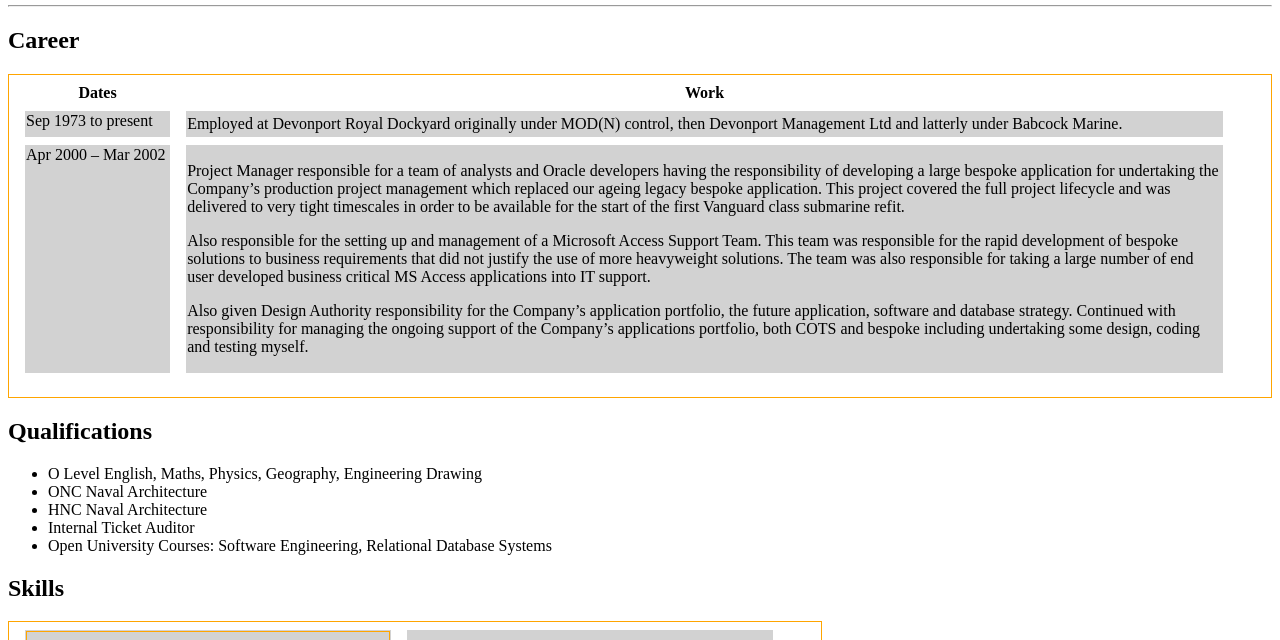
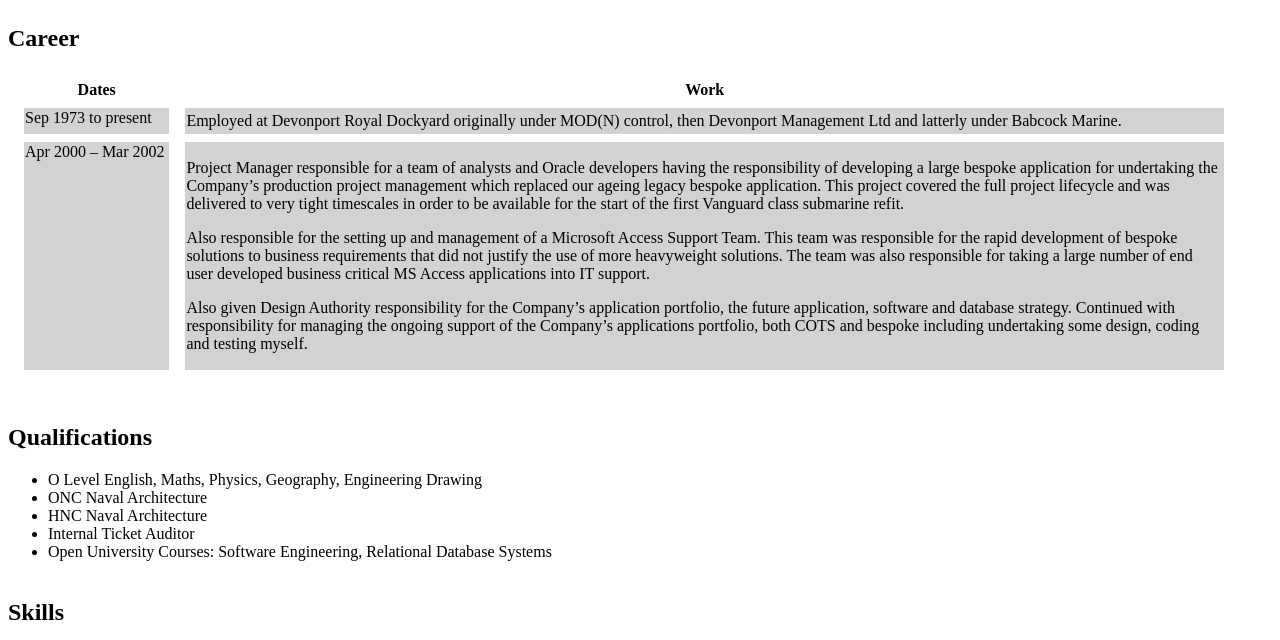
Before and after one commit to castlegh/web, a plain HTML site: page index.html in a window 1280 px wide. Shown: the part 166-806 px from the top of the page. Drawn offline with Linux system fonts and the light colour scheme.

Commit message:
Cosmetic changes

```diff
--- a/index.html
+++ b/index.html
@@ -15,7 +15,7 @@
         </td>
       </tr>
     </table>
-    <hr />
+    <hr/>
     <section>
       <h2>Career</h2>
       <table>
@@ -68,6 +68,7 @@
         </tbody>
       </table>
     </section>
+    <hr>
     <section>
       <h2>Qualifications</h2>
       <ul>
@@ -81,6 +82,7 @@
         </li>
       </ul>
     </section>
+    <hr>
     <section>
       <h2>Skills</h2>
       <table>
--- a/styles.css
+++ b/styles.css
@@ -7,8 +7,7 @@ div {
 table {
     border-spacing: 1em 0.5em;
     padding: 0 2em 1em 0;
-    border: 1px solid orange;
-  }
+    }
 
   td {
     width: 50%;
@@ -28,3 +27,9 @@ table {
   body {
     background-color: DFFFD8;
   }
+
+  hr {
+    border-style: none;
+    color: rgb(65, 65, 31);
+    height: 2px;
+  }
```
